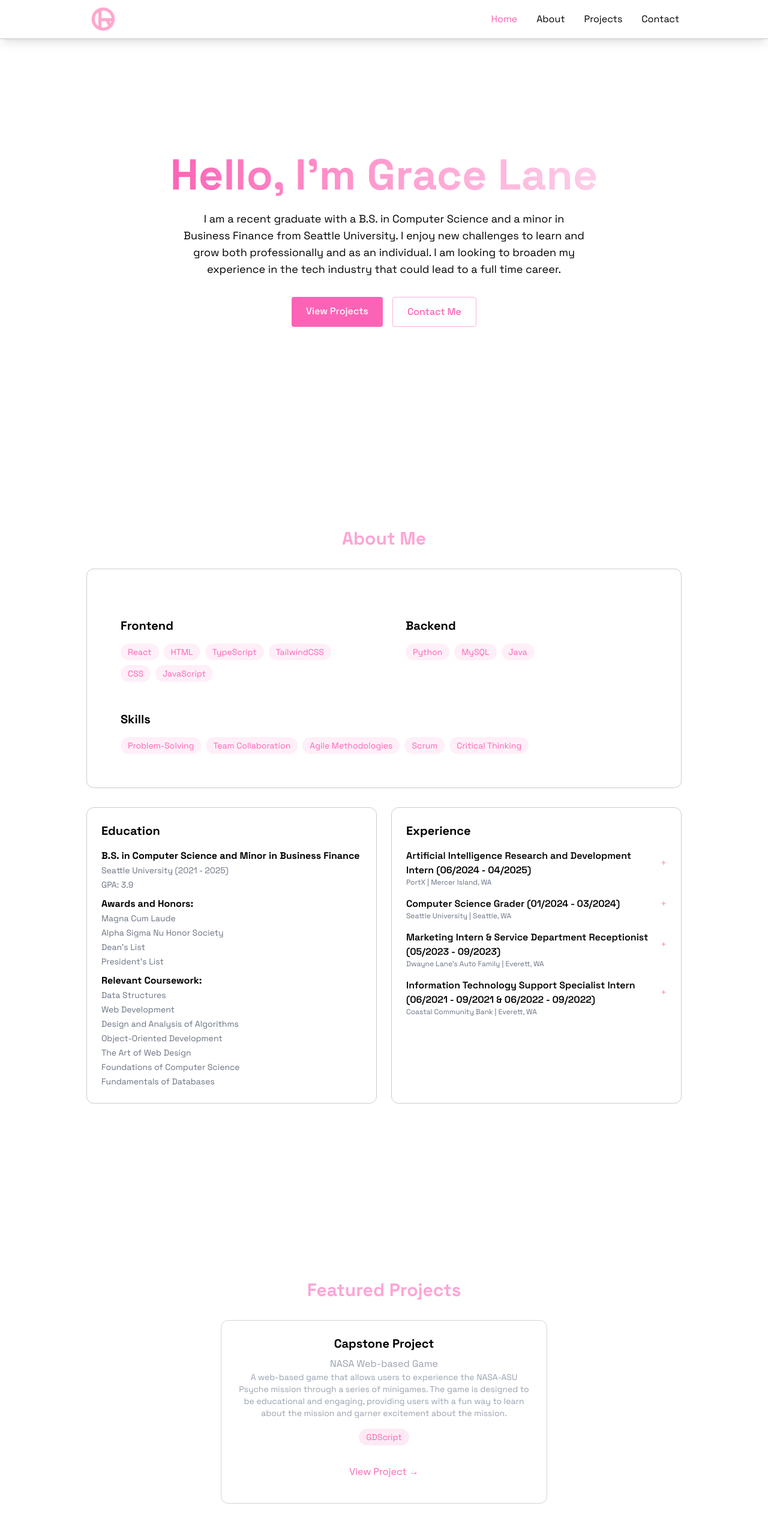
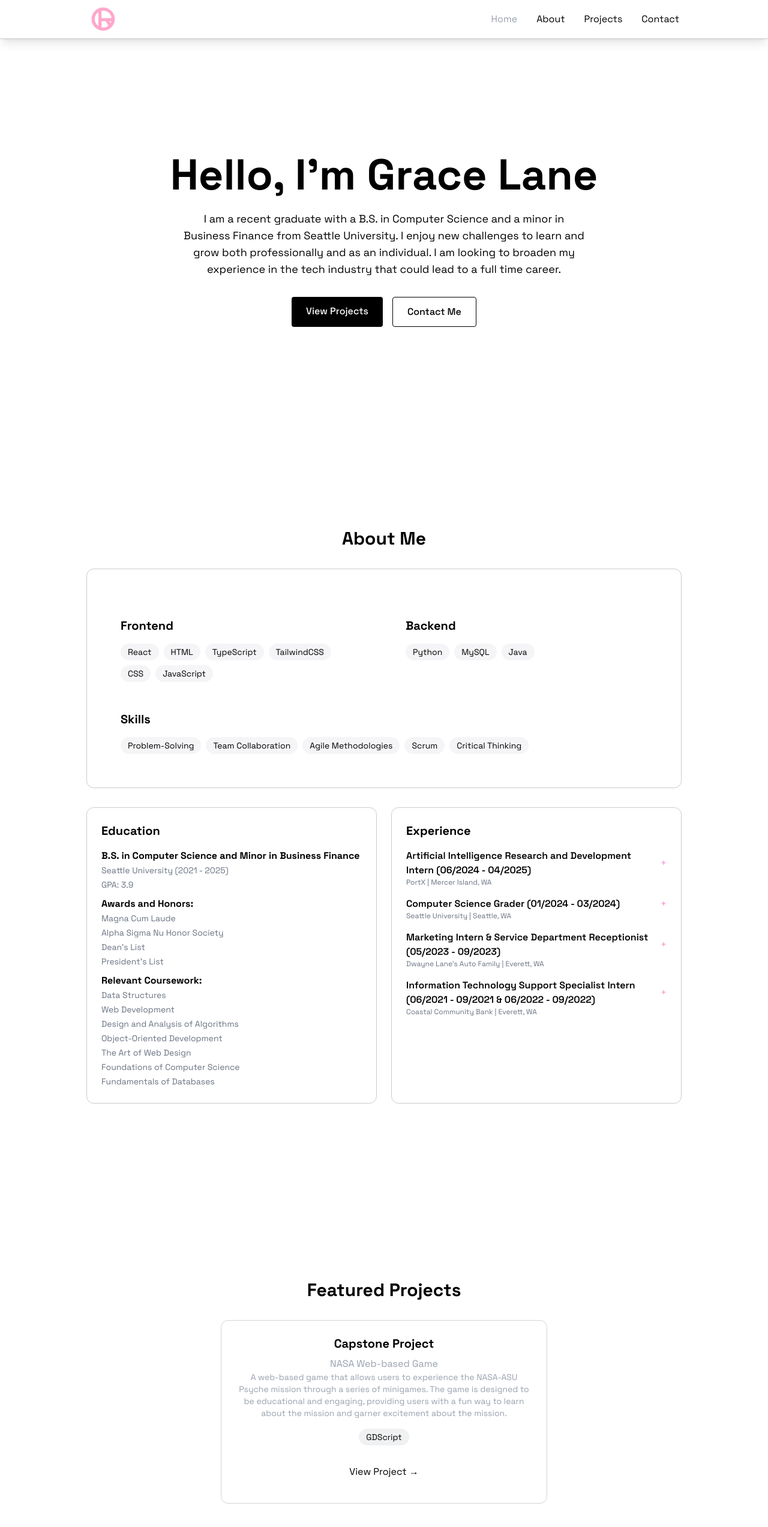
Before and after one commit to gracerlane/portfolio, a React (Vite) app: page / in a window 1280 px wide. Shown: the top 2546 px of the page at 60% size. Built offline with nearby package versions, Linux system fonts and the light colour scheme.

Commit message:
change to boring colors :(

```diff
--- a/src/components/Navbar.jsx
+++ b/src/components/Navbar.jsx
@@ -51,8 +51,8 @@ export const Navbar = ({ menuOpen, setMenuOpen }) => {
               <a
                 key={section}
                 href={`#${section}`}
-                className={`hover:text-pink-400 transition-colors ${
-                  activeSection === section ? "text-pink-400" : ""
+                className={`hover:text-gray-400 transition-colors ${
+                  activeSection === section ? "text-gray-400" : ""
                 }`}
               >
                 {section.charAt(0).toUpperCase() + section.slice(1)}
--- a/src/components/sections/About.jsx
+++ b/src/components/sections/About.jsx
@@ -62,7 +62,7 @@ export const About = () => {
       <RevealOnScroll>
 
         <div className="max-w-5xl mx-auto px-4">
-					<h2 className="mx-auto w-40 text-3xl font-bold mb-8 bg-pink-300 bg-clip-text text-transparent text-center">
+					<h2 className="mx-auto w-40 text-3xl font-bold mb-8 bg-black bg-clip-text text-transparent text-center">
 						{" "}
 						About Me
 					</h2>
@@ -78,7 +78,7 @@ export const About = () => {
                   {frontendSkills.map((tech, key) => (
                     <span
                       key={key}
-                      className="bg-pink-400/10 text-pink-400 py-1 px-3 rounded-full text-sm"
+                      className="bg-gray-400/10 text-black py-1 px-3 rounded-full text-sm"
                     >
                       {tech}
                     </span>
@@ -92,7 +92,7 @@ export const About = () => {
                   {backendSkills.map((tech, key) => (
                     <span
                       key={key}
-                      className="bg-pink-400/10 text-pink-400 py-1 px-3 rounded-full text-sm"
+                      className="bg-gray-400/10 text-black-400 py-1 px-3 rounded-full text-sm"
                     >
                       {tech}
                     </span>
@@ -106,7 +106,7 @@ export const About = () => {
 								{softSkills.map((tech, key) => (
 									<span
 										key={key}
-										className="bg-pink-400/10 text-pink-400 py-1 px-3 rounded-full text-sm"
+										className="bg-gray-400/10 text-black-400 py-1 px-3 rounded-full text-sm"
 									>
 										{tech}
 									</span>
--- a/src/components/sections/Contact.jsx
+++ b/src/components/sections/Contact.jsx
@@ -42,7 +42,7 @@ export const Contact = () => {
     >
       <RevealOnScroll>
         <div className="px-4 w-full min-w-[300px] md:w-[500px] sm:w-2/3 p-6">
-          <h2 className="mx-auto w-45 text-3xl font-bold mb-8 bg-pink-300 bg-clip-text text-transparent text-center">
+          <h2 className="mx-auto w-45 text-3xl font-bold mb-8 bg-black bg-clip-text text-transparent text-center">
             {" "}
             Get In Touch
           </h2>
@@ -94,7 +94,7 @@ export const Contact = () => {
 
             <button
               type="submit"
-              className="w-full bg-pink-500/50 text-white py-3 px-6 rounded font-medium transition relative overflow-hidden hover:bg-pink-400 cursor-pointer"
+              className="w-full bg-gray-500/50 text-white py-3 px-6 rounded font-medium transition relative overflow-hidden hover:bg-gray-400 cursor-pointer"
             >
               Send Message
             </button>
--- a/src/components/sections/Home.jsx
+++ b/src/components/sections/Home.jsx
@@ -8,7 +8,7 @@ export const Home = () => {
     >
       <RevealOnScroll>
         <div className="text-center z-10 px-4">
-          <h1 className="text-5xl md:text-7xl font-bold mb-6 bg-gradient-to-r from-pink-400 to-pink-200 bg-clip-text text-transparent leading-right">
+          <h1 className="text-5xl md:text-7xl font-bold mb-6 bg-gradient-to-r from-black to-black bg-clip-text text-transparent leading-right">
             Hello, I'm Grace Lane
           </h1>
 
@@ -18,14 +18,14 @@ export const Home = () => {
           <div className="flex justify-center space-x-4">
             <a
               href="#projects"
-              className="bg-pink-400 text-white py-3 px-6 rounded font-medium transition relative overflow-hidden hover:bg-pink-500/50"
+              className="bg-black text-white py-3 px-6 rounded font-medium transition relative overflow-hidden hover:bg-pink-500/50"
             >
               View Projects
             </a>
 
             <a
               href="#contact"
-              className="border border-pink-400/50 text-pink-400 py-3 px-6 rounded font-medium transition-all duration-200
+              className="border border-black text-black py-3 px-6 rounded font-medium transition-all duration-200
              hover:-translate-y-0.5 hover:shadow-[0_0_15px_rgba(59, 130, 246, 0.2)] hover:bg-pink-500/10"
             >
               Contact Me
--- a/src/components/sections/Projects.jsx
+++ b/src/components/sections/Projects.jsx
@@ -9,7 +9,7 @@ export const Projects = () => {
     >
       <RevealOnScroll>
         <div className="max-w-xl mx-auto px-4">
-          <h2 className="text-3xl font-bold mb-8 bg-pink-300 bg-clip-text text-transparent text-center">
+          <h2 className="text-3xl font-bold mb-8 bg-black bg-clip-text text-transparent text-center">
             {" "}
             Featured Projects
           </h2>
@@ -26,7 +26,7 @@ export const Projects = () => {
                 {["GDScript",].map((tech, key) => (
                   <span
                     key={key}
-                    className="bg-pink-500/10 text-pink-400 py-1 px-3 rounded-full text-sm
+                    className="bg-gray-500/10 text-black py-1 px-3 rounded-full text-sm
                                     hover:shadow-[0_2px_8px_rgba(59,130,246,0.1)] transition-all"
                   >
                     {tech}
@@ -35,7 +35,7 @@ export const Projects = () => {
               </div>
 
               <div className="flex justify-center items-center">
-                <a href="https://gracerlane.github.io/superpsyched" target="_blank" className="text-pink-400 hover:text-pink-300 transition-colors my-4">
+                <a href="https://gracerlane.github.io/superpsyched" target="_blank" className="text-black hover:text-pink-300 transition-colors my-4">
                   View Project →
                 </a>
               </div>
```
Also changed, not shown: commands.txt.
